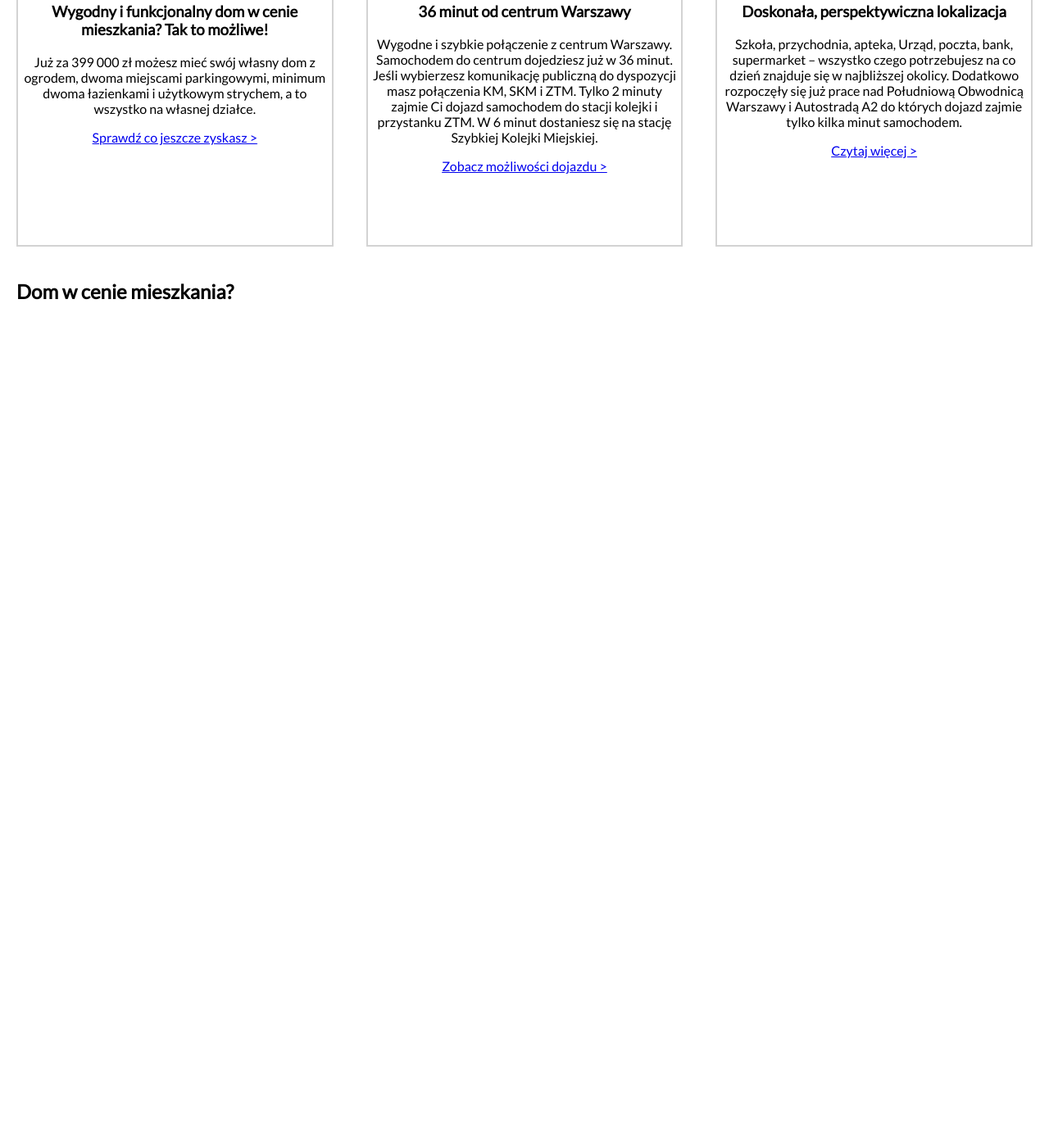
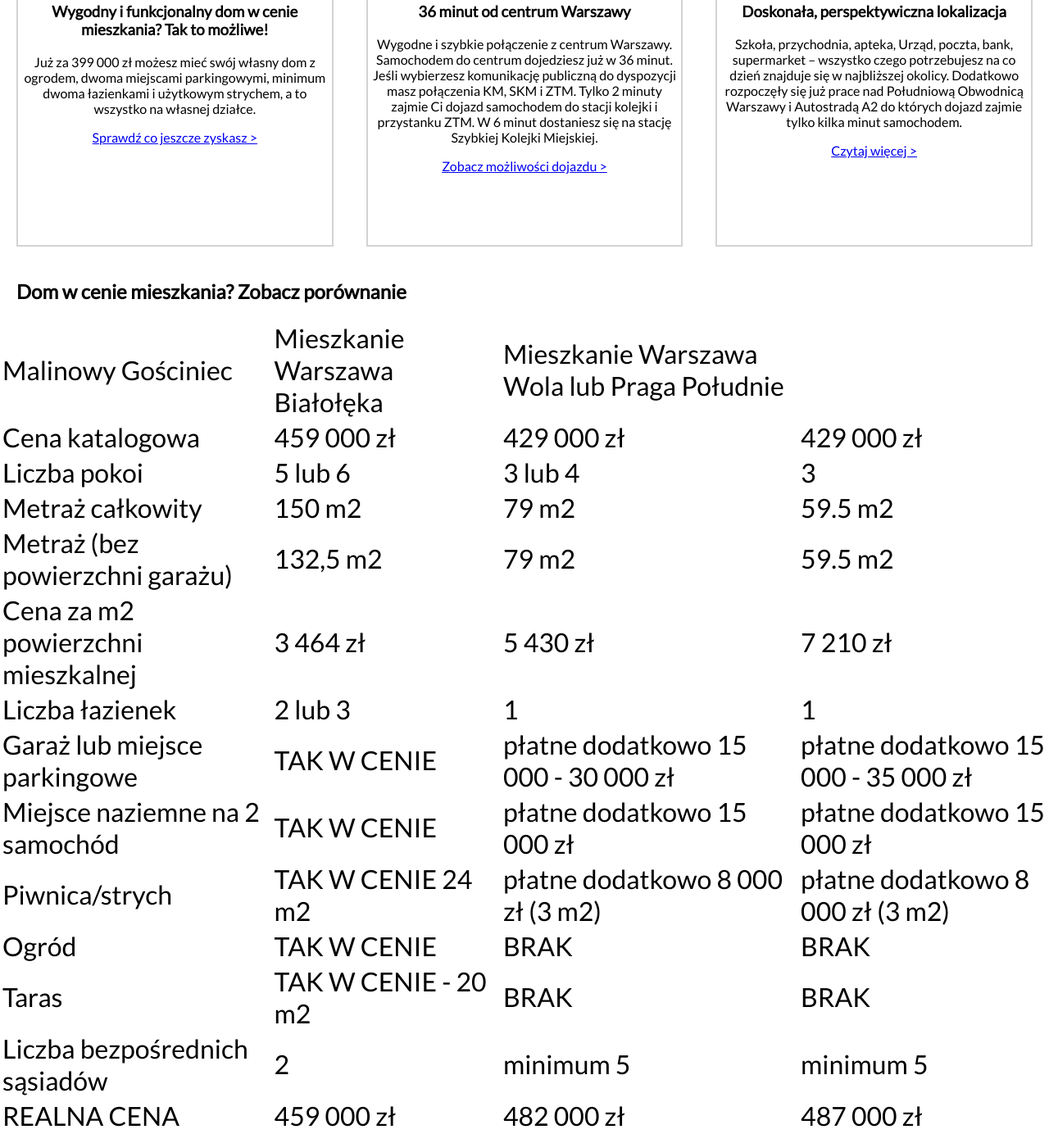
Before and after one commit to Schkar/Malinowy, a website: page index.html in a window 1280 px wide. Shown: the part 847-2231 px from the top of the page at 82% size. Before the commit the page ends 1237 px from the top, so only its background shows below. Drawn offline with Linux system fonts and the light colour scheme.

Commit message:
Tagi dla tabeli zakończone

```diff
--- a/index.html
+++ b/index.html
@@ -107,7 +107,94 @@
       </section>
       <section class="grid_container">
         <div class="row table_container">
-          <h2 class="col-xs-12">Dom w cenie mieszkania?</h2>
+          <h2 class="col-xs-12">Dom w cenie mieszkania? Zobacz porównanie</h2>
+          <table class="table_main">
+            <thead>
+              <td>Malinowy Gościniec</td>
+              <td>Mieszkanie Warszawa Białołęka</td>
+              <td>Mieszkanie Warszawa Wola lub Praga Południe</td>
+            </thead>
+            <tbody>
+              <tr>
+                <td>Cena katalogowa</td>
+                <td>459 000 zł</td>
+                <td>429 000 zł</td>
+                <td>429 000 zł</td>
+              </tr>
+              <tr>
+                <td>Liczba pokoi</td>
+                <td>5 lub 6</td>
+                <td>3 lub 4</td>
+                <td>3</td>
+              </tr>
+              <tr>
+                <td>Metraż całkowity</td>
+                <td>150 m2</td>
+                <td>79 m2</td>
+                <td>59.5 m2</td>
+              </tr>
+              <tr>
+                <td>Metraż (bez powierzchni garażu)</td>
+                <td>132,5 m2</td>
+                <td>79 m2 	</td>
+                <td>59.5 m2</td>
+              </tr>
+              <tr>
+                <td>Cena za m2 powierzchni mieszkalnej 	</td>
+                <td>3 464 zł</td>
+                <td>5 430 zł 	</td>
+                <td>7 210 zł</td>
+              </tr>
+              <tr>
+                <td>Liczba łazienek</td>
+                <td>2 lub 3</td>
+                <td>1</td>
+                <td>1</td>
+              </tr>
+              <tr>
+                <td>Garaż lub miejsce parkingowe</td>
+                <td>TAK W CENIE</td>
+                <td>płatne dodatkowo 15 000 - 30 000 zł</td>
+                <td>płatne dodatkowo 15 000 - 35 000 zł</td>
+              </tr>
+              <tr>
+                <td>Miejsce naziemne na 2 samochód</td>
+                <td>TAK W CENIE 	</td>
+                <td>płatne dodatkowo 15 000 zł 	</td>
+                <td>płatne dodatkowo 15 000 zł</td>
+              </tr>
+              <tr>
+                <td>Piwnica/strych</td>
+                <td>TAK W CENIE 24 m2</td>
+                <td>płatne dodatkowo 8 000 zł (3 m2)</td>
+                <td>płatne dodatkowo 8 000 zł (3 m2)</td>
+              </tr>
+              <tr>
+                <td>Ogród</td>
+                <td>TAK W CENIE</td>
+                <td>BRAK</td>
+                <td>BRAK</td>
+              </tr>
+              <tr>
+                <td>Taras</td>
+                <td>TAK W CENIE - 20 m2 	</td>
+                <td>BRAK</td>
+                <td>BRAK</td>
+              </tr>
+              <tr>
+                <td>Liczba bezpośrednich sąsiadów 	</td>
+                <td>2</td>
+                <td>minimum 5 	</td>
+                <td>minimum 5 	</td>
+              </tr>
+              <tr>
+                <td>REALNA CENA 	</td>
+                <td>459 000 zł</td>
+                <td>482 000 zł</td>
+                <td>487 000 zł</td>
+              </tr>
+            </tbody>
+          </table>
         </div>
       </section>
       <section class="row"></section>
--- a/scss/main.scss
+++ b/scss/main.scss
@@ -9,4 +9,6 @@
 @import "modules/slider_navigation";
 @import "modules/slider_pictures";
 @import "modules/3boxes";
+@import "modules/table";
+@import "modules/icons";
 @import "modules/footer";
--- /dev/null
+++ b/scss/modules/_table.scss
@@ -0,0 +1,4 @@
+.table_main{
+    font-size: 2em;
+    color: black;
+}
```
Also changed, not shown: css/main.css, scss/modules/_icons.scss (added).
